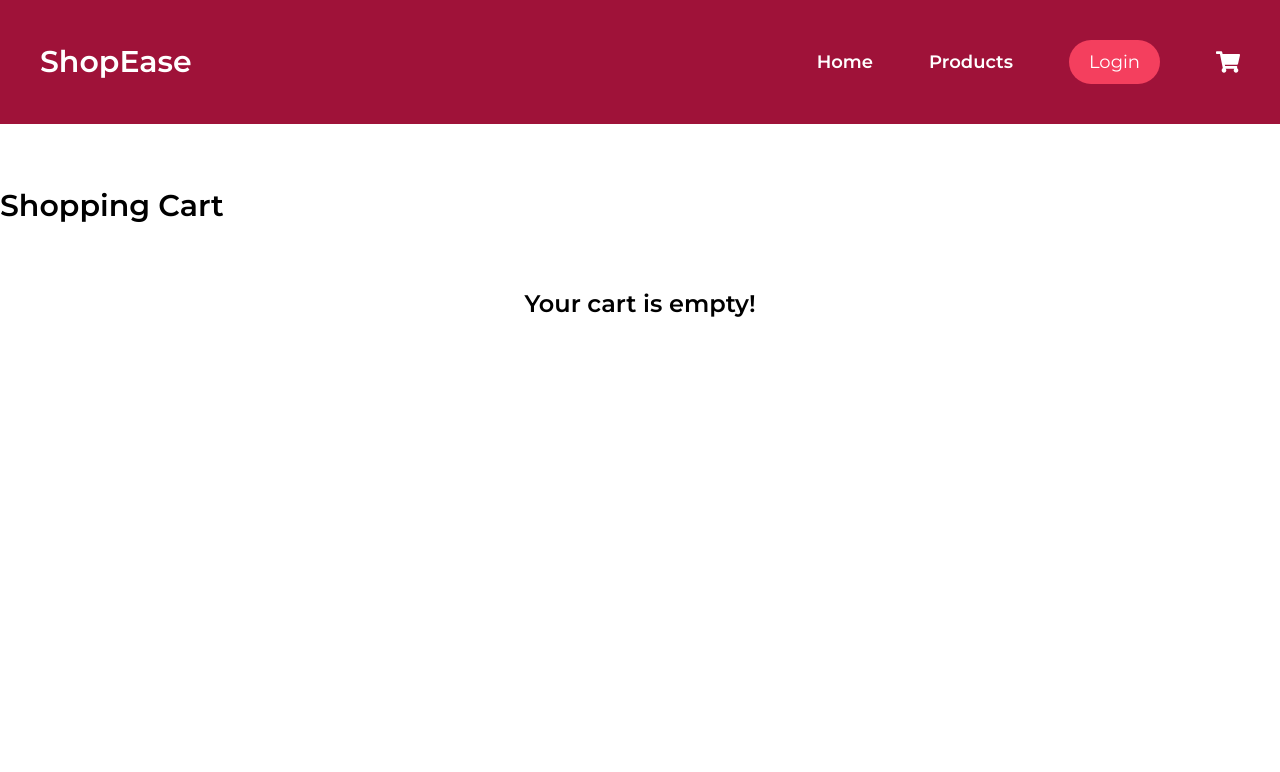
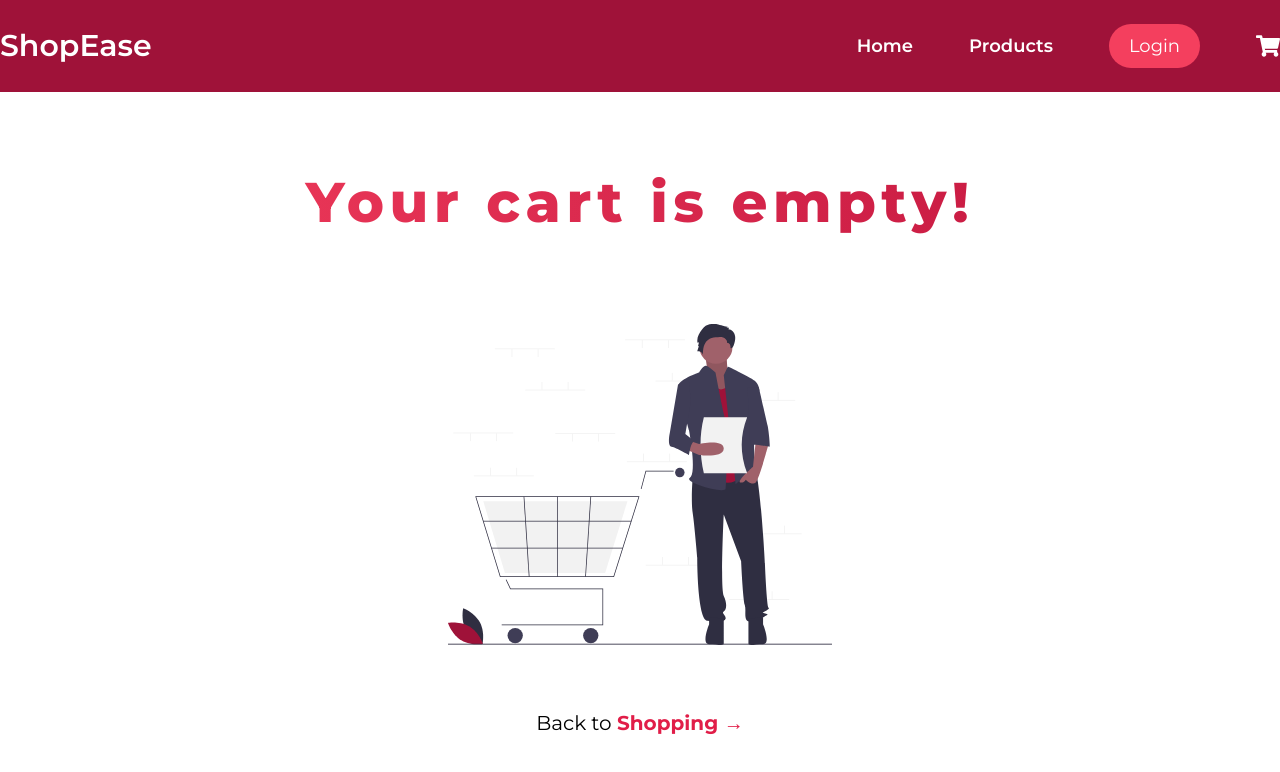
Before and after one commit to Cleshy/E-Commerce-React-Project, a React (Vite) app: page /cart in a window 1280 px wide. Shown: the top 772 px of the page. Built offline with nearby package versions, Linux system fonts and the light colour scheme.

Commit message:
Fixed (sticky) Navigation - 404 Page - Empty Cart Component - Linear gradient headings

```diff
--- a/src/Pages/Cart.jsx
+++ b/src/Pages/Cart.jsx
@@ -1,5 +1,6 @@
 import React, { useState, useRef } from "react";
 import CartProduct from "../components/CartProduct";
+import EmptyCart from "../components/EmptyCart";
 import { useCart } from "../Context/CartProvider";
 import { formatCurrency } from "../utils/utilityFunctions";
 import { Link } from "react-router-dom";
@@ -65,24 +66,26 @@ const Cart = () => {
   const hidePromoCodeMessage = () => {
     setTimeout(() => {
       setShowPromoCodeMessage(false);
-    }, 6000);
+    }, 3000);
   };
 
   return (
-    <div className="container mx-auto my-16">
-      <h2 className="text-3xl font-semibold">Shopping Cart</h2>
+    <div className="container mx-auto mt-40 my-16">
       {cart.length !== 0 && (
+        <>
+          <h2 className="text-[2.5rem] font-extrabold tracking-widest bg-clip-text text-transparent bg-gradient-to-r from-rose-500 to-rose-700 text-center mb-8">
+            Shopping Cart
+          </h2>
           <button
             onClick={() => clearCart()}
             className="text-lg mt-6 font-semibold text-rose-600"
           >
             Clear cart
           </button>
+        </>
       )}
       {cart.length === 0 ? (
-        <p className="text-2xl font-semibold text-center mt-16">
-          Your cart is empty!
-        </p>
+        <EmptyCart />
       ) : (
         <div className="grid grid-cols-5 gap-24">
           <div className="col-span-3 mt-16 flex flex-col gap-5">
@@ -102,10 +105,14 @@ const Cart = () => {
           <div className="col-span-2 mt-16">
             <div className="flex flex-col gap-2">
               {showPromoCodeMessage && promoCodeValid && (
-                <p>Promo Code applied!</p>
+                <p className="font-semibold text-green-600">
+                  Promo Code applied!
+                </p>
               )}
               {showPromoCodeMessage && !promoCodeValid && (
-                <p>Invalid promo code!</p>
+                <p className="font-semibold text-red-600">
+                  Invalid promo code!
+                </p>
               )}
               <form onSubmit={handleSubmit}>
                 <input
@@ -129,9 +136,12 @@ const Cart = () => {
                 {formatCurrency(calculateTotalPrice().toFixed(2))}
               </p>
               {promoCodeValid && promoCodeApplied && (
-                <div className="flex justify-between my-5">
+                <div className="flex flex-col gap-2 my-5">
+                  <p className="font-bold">Active Promo Codes:</p>
+                  <div className="flex justify-between">
                     <p className="font-semibold tracking-wider">{PROMO_CODE}</p>
                     <p>{DISCOUNT_PERCENTAGE * 100}%</p>
+                  </div>
                 </div>
               )}
               <p className="text-gray-400 mt-2">
--- a/src/Pages/NotFound.jsx
+++ b/src/Pages/NotFound.jsx
@@ -1,7 +1,18 @@
-import React from "react";
+import notFoundImage from "../assets/404_svg.svg";
+import { Link } from "react-router-dom";
 
 const NotFound = () => {
-  return <div>NotFound</div>;
+  return (
+    <section className="container mx-auto text-center mt-48">
+      <img className="mx-auto w-[50%]" src={notFoundImage} />
+      <Link to="/" className="mt-16 block text-xl">
+        Back to{" "}
+        <span className="font-semibold text-rose-700 hover:text-rose-500 duration-150">
+          Home Page &rarr;
+        </span>
+      </Link>
+    </section>
+  );
 };
 
 export default NotFound;
--- a/src/Pages/Product.jsx
+++ b/src/Pages/Product.jsx
@@ -50,7 +50,7 @@ const Product = () => {
   }
 
   return (
-    <section className="container mx-auto">
+    <section className="container mx-auto mt-44">
       <div className="mt-16 shadow-2xl m-6 p-10 border rounded-2xl grid grid-cols-5 gap-16">
         <div className="col-span-2 flex flex-col items-center">
           <LazyLoadImage
--- a/src/Pages/Products.jsx
+++ b/src/Pages/Products.jsx
@@ -114,9 +114,11 @@ const Products = () => {
   }, []);
 
   return (
-    <div className="container mx-auto mt-8">
-      <h1 className="text-4xl text-center font-semibold">Products</h1>
-      <div className="grid grid-cols-6 gap-4 mt-8">
+    <section className="container mx-auto mt-36">
+      <h2 className="text-[3rem] text-center font-extrabold tracking-widest bg-clip-text text-transparent bg-gradient-to-r from-rose-500 to-rose-700">
+        Products
+      </h2>
+      <div className="grid grid-cols-6 gap-4 mt-14">
         <div className="col-span-1 row-span-full">
           {!loading ? (
             <>
@@ -187,7 +189,7 @@ const Products = () => {
           </div>
         </div>
       </div>
-    </div>
+    </section>
   );
 };
 
--- a/src/components/CartProduct.jsx
+++ b/src/components/CartProduct.jsx
@@ -9,7 +9,7 @@ const CartProduct = ({
   product,
 }) => {
   return (
-    <div className="grid grid-cols-4 gap-8 auto-rows-[10rem] text-sm">
+    <div className="grid grid-cols-4 gap-8 auto-rows-[10rem] text-sm my-6">
       <img className="col-span-1 self-center w-52" src={product.images[0]} />
       <div className="col-span-3 w-full flex justify-between">
         <div className="flex flex-col">
--- /dev/null
+++ b/src/components/EmptyCart.jsx
@@ -0,0 +1,24 @@
+import emptyCartSVG from "../assets/empty_cart.svg";
+import { Link } from "react-router-dom";
+
+const EmptyCart = () => {
+  return (
+    <section className="mt-40">
+      <h2 className="text-[3.5rem] text-center font-extrabold tracking-widest bg-clip-text text-transparent bg-gradient-to-r from-rose-500 to-rose-700">
+        Your cart is empty!
+      </h2>
+      <img className="w-[30%] mx-auto mt-20" src={emptyCartSVG} alt="" />
+      <p className="text-center mt-16 text-xl">
+        Back to{" "}
+        <Link
+          to="/products"
+          className="font-bold text-rose-600 hover:text-rose-400"
+        >
+          Shopping &rarr;
+        </Link>
+      </p>
+    </section>
+  );
+};
+
+export default EmptyCart;
--- a/src/components/Hero.jsx
+++ b/src/components/Hero.jsx
@@ -4,9 +4,9 @@ import Register from "../components/Register";
 
 const Hero = ({ onClick, closeModal }) => {
   return (
-    <section className="container my-32 mx-auto grid grid-cols-2 gap-16">
+    <section className="container mt-52 mb-32 mx-auto grid grid-cols-2 gap-16">
       <div>
-        <h1 className="text-5xl font-bold tracking-wider">
+        <h1 className="text-5xl font-bold tracking-wider bg-clip-text text-transparent bg-gradient-to-r from-rose-500 to-rose-700">
           Welcome to ShopEase!
         </h1>
         <p className="mt-6 mb-8 text-justify leading-7 text-lg">
--- a/src/components/Navigation.jsx
+++ b/src/components/Navigation.jsx
@@ -12,7 +12,7 @@ const Navigation = ({ onClick, closeModal }) => {
   const [loginStatus, setLoginStatus] = useState("");
 
   return (
-    <header className="bg-rose-800 p-10 text-white">
+    <header className="bg-rose-800 py-6 text-white fixed top-0 w-full z-50">
       <nav className="container mx-auto flex justify-between items-center relative">
         <Link className="text-3xl font-semibold" to="/">
           ShopEase
--- a/src/components/ProductCard.jsx
+++ b/src/components/ProductCard.jsx
@@ -22,7 +22,7 @@ const ProductCard = ({ product }) => {
 
   return (
     <div className="grid auto-rows-[22rem] grid-cols-2 m-5 shadow border border-gray-200 rounded-3xl">
-      <div className="max-h-full flex justify-center items-center">
+      <div className="max-h-full flex justify-center items-center z-0">
         <div className="max-h-full">
           <LazyLoadImage
             src={product?.images[0]}
```
Also changed, not shown: src/assets/404_svg.svg (added), src/assets/empty_cart.svg (added). Lines whose indentation alone changed are shown as unchanged.
